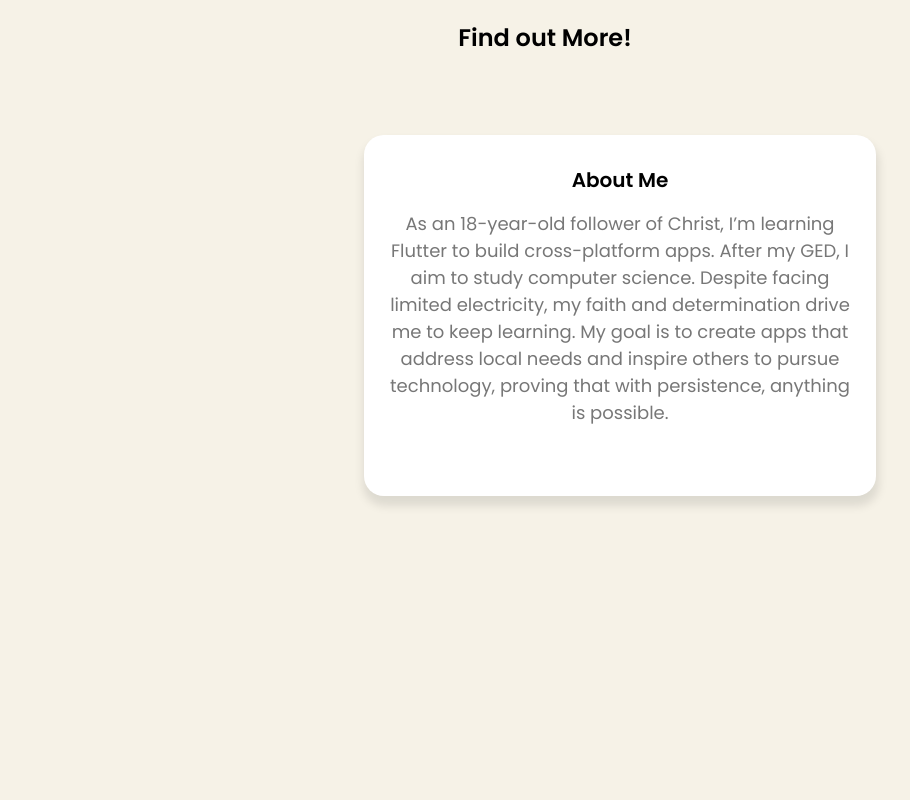
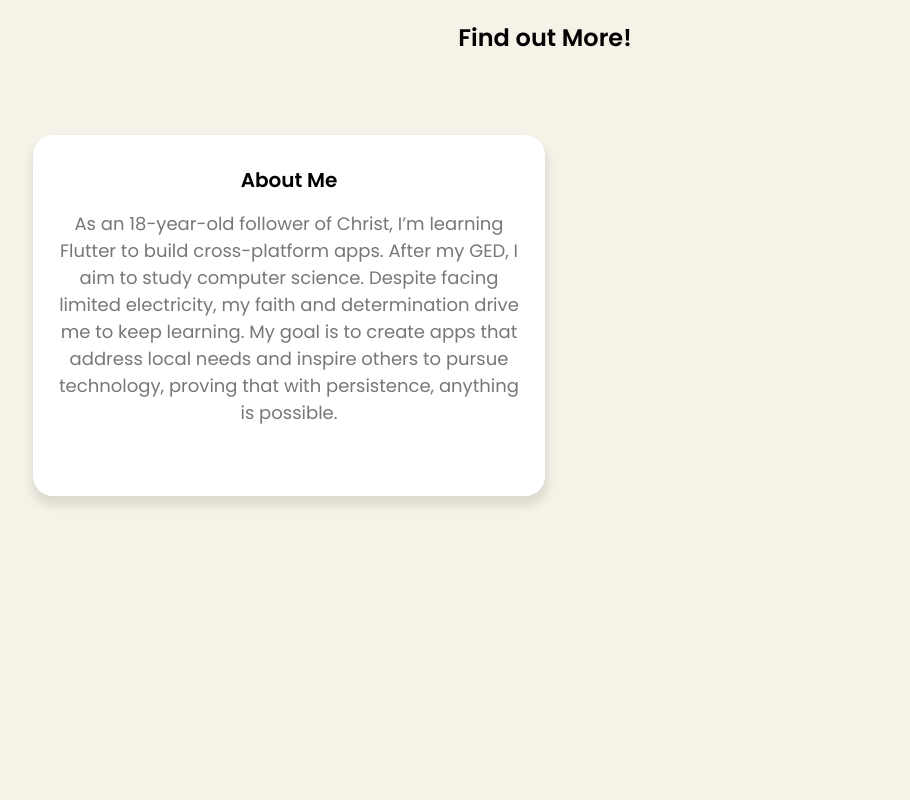
Before and after one commit to YOYOMAII/YOYO-WEBSITE, a plain HTML site: page index.html in a window 1280 px wide. Shown: the part 860-1660 px from the top of the page, without its empty margins (95-1005 px from the left). Drawn offline with nearby package versions, Linux system fonts and the light colour scheme.

Commit message:
Update style.css

```diff
--- a/style.css
+++ b/style.css
@@ -309,8 +309,6 @@ nav{
 }
 .row{
     display: flex;
-    justify-content: center;
-    margin-left: 75px;
     width: 100%;
     gap: 70px;
 }
```
